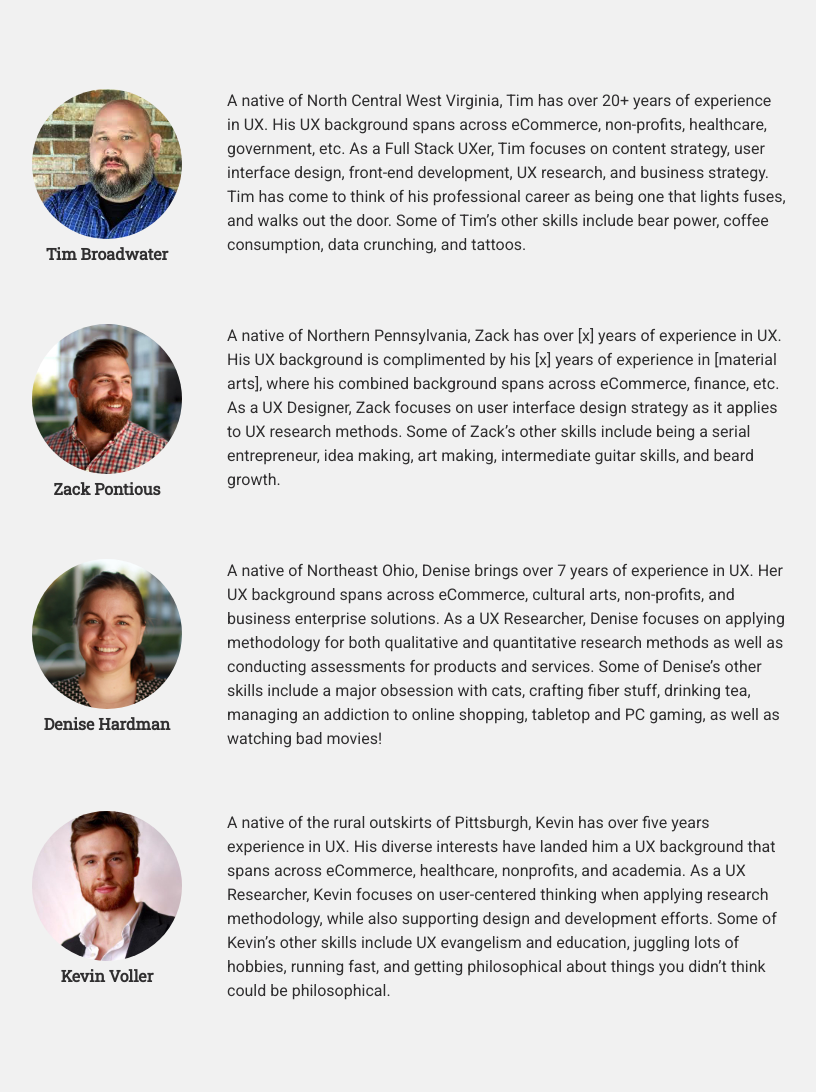
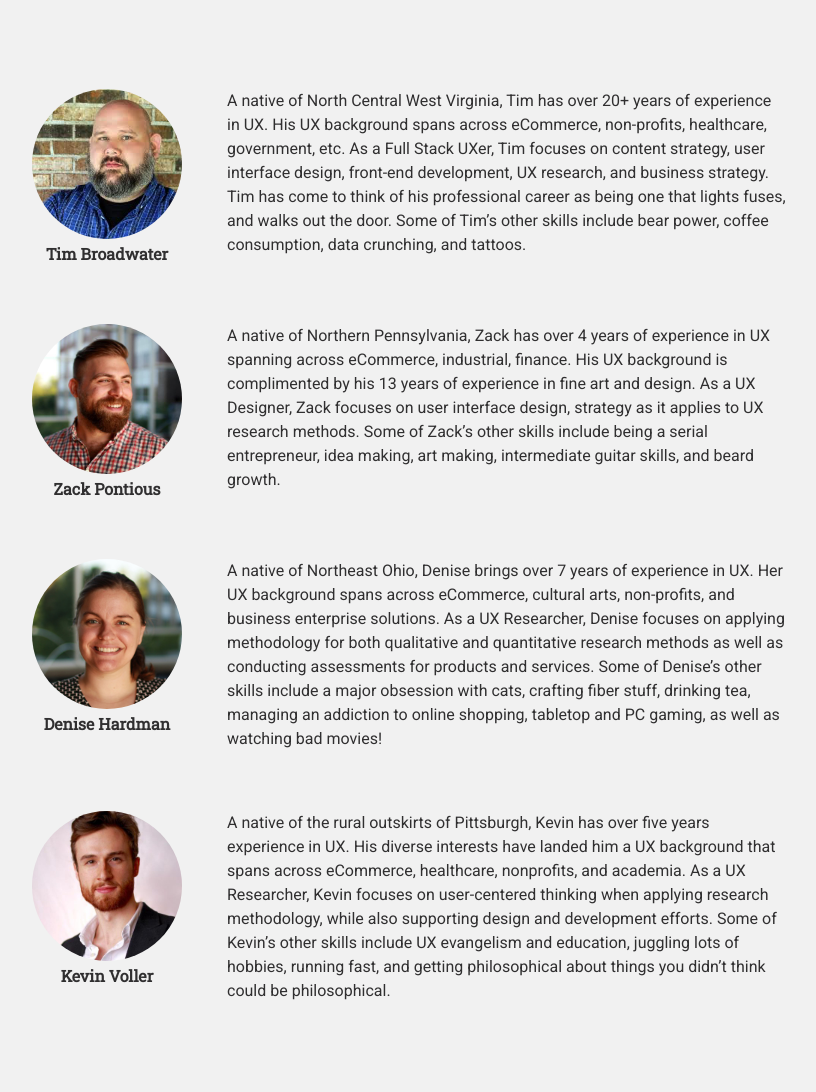
Before and after one commit to timbroadwater/website-beta, a PHP site: page /about in a window 1280 px wide. Shown: the part 789-1881 px from the top of the page, without its empty margins (253-1069 px from the left). Run offline with PHP 8.4, Linux system fonts and the light colour scheme; some libraries are stand-ins or nearby versions.

Commit message:
Recent text updates

```diff
--- a/about/index.php
+++ b/about/index.php
@@ -52,7 +52,7 @@
 						<h3>Zack Pontious</h3>
 					</div>
 					<div class="bio-container-right">
-						<p>A native of Northern Pennsylvania, Zack has over [x] years of experience in UX. His UX background is complimented by his [x] years of experience in [material arts], where his combined background spans across eCommerce, finance, etc. As a UX Designer, Zack focuses on user interface design strategy as it applies to UX research methods. Some of Zack’s other skills include being a serial entrepreneur, idea making, art making, intermediate guitar skills, and beard growth.</p>
+						<p>A native of Northern Pennsylvania, Zack has over 4 years of experience in UX spanning across eCommerce, industrial, finance. His UX background is complimented by his 13 years of experience in fine art and design. As a UX Designer, Zack focuses on user interface design, strategy as it applies to UX research methods. Some of Zack’s other skills include being a serial entrepreneur, idea making, art making, intermediate guitar skills, and beard growth.</p>
 					</div>
 				</div>
 				<div class="bio-container">
--- a/index.php
+++ b/index.php
@@ -87,7 +87,7 @@
 			<div class="section-wrapper2">
 				<h2>History of UX</h2>
 				<p>UX is over 500 years old… and still kickin’ it!</p>
-				<p>UX principles have been traced back to before the Renaissance era [source?], but didn’t find a name until 1995, when Don Norman¹ asked to be called a UX Architect when he joined Apple’s research and design department focused on human-centered products [name of department may sound more important?]. Over the next 23 years, UX became the Queen Bee of methodologies for studying the interactions between humans and technology.</p>
+				<p>UX principles have been traced back to before the Renaissance era, but didn’t find a name until 1995, when Don Norman¹ asked to be called a UX Architect when he joined Apple’s research and design department focused on human-centered products. Over the next 23 years, UX became the Queen Bee of methodologies for studying the interactions between humans and technology.</p>
 			</div>
 		</section>
 
```
